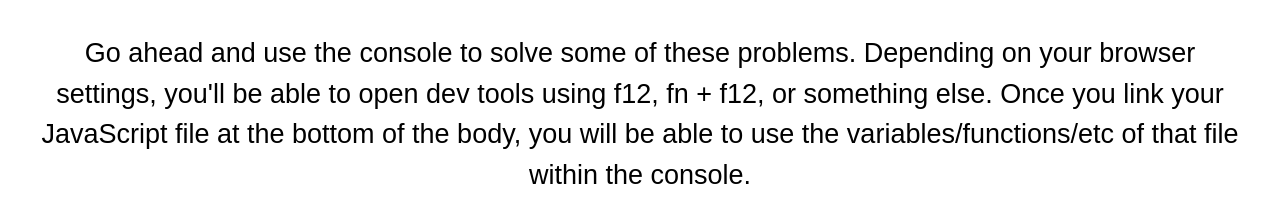
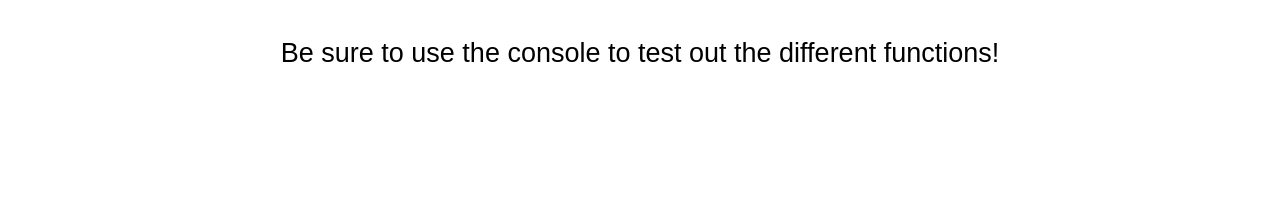
Before and after one commit to YWCANWIL-TechLab/Module4-DataTypes-Day1, a plain HTML site: page index.html in a window 1280 px wide. Shown: the part 318-540 px from the top of the page. Drawn offline with Linux system fonts and the light colour scheme.

Commit message:
Updated Strings PowerPoint

```diff
--- a/index.html
+++ b/index.html
@@ -7,12 +7,15 @@
         <meta name="description" content="">
         <meta name="viewport" content="width=device-width, initial-scale=1">
         <link rel="stylesheet" href="styles/index.css">
+        <link rel="icon" href="images/logo_ywca_32by32.png">
     </head>
     <body>
         <header id="header-index" class="container header">
             <h1>Module 4 Exercises</h1>
-            <p>Go ahead and use the console to solve some of these problems. Depending on your browser settings, you'll be able to open dev tools using f12, fn + f12, or something else. Once you link your JavaScript file at the bottom of the body, you will be able to use the variables/functions/etc of that file within the console.</p>
-          </header>
+            <p>
+                Be sure to use the console to test out the different functions!
+            </p>
+        </header>
         <script src="exercises/" async defer></script>
     </body>
 </html>
```
Also changed, not shown: images/logo_ywca_32by32.png (added), 1 other file.
